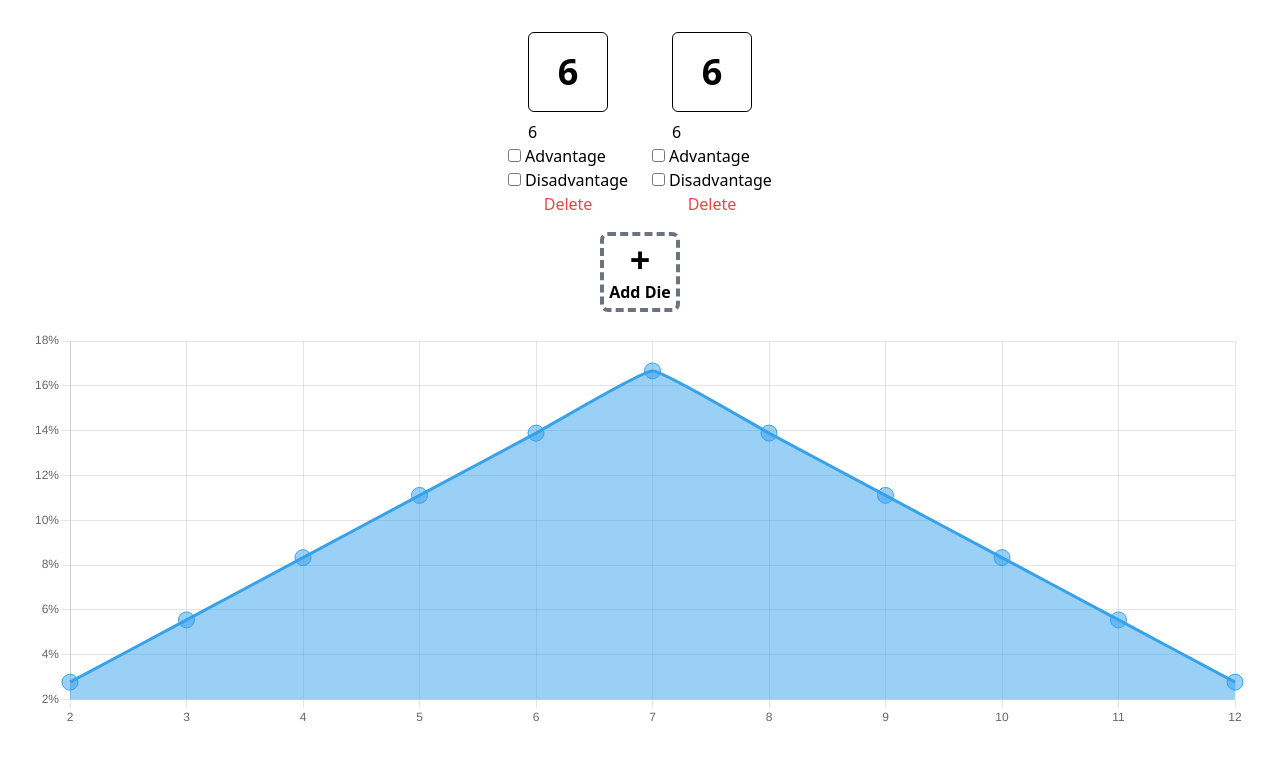
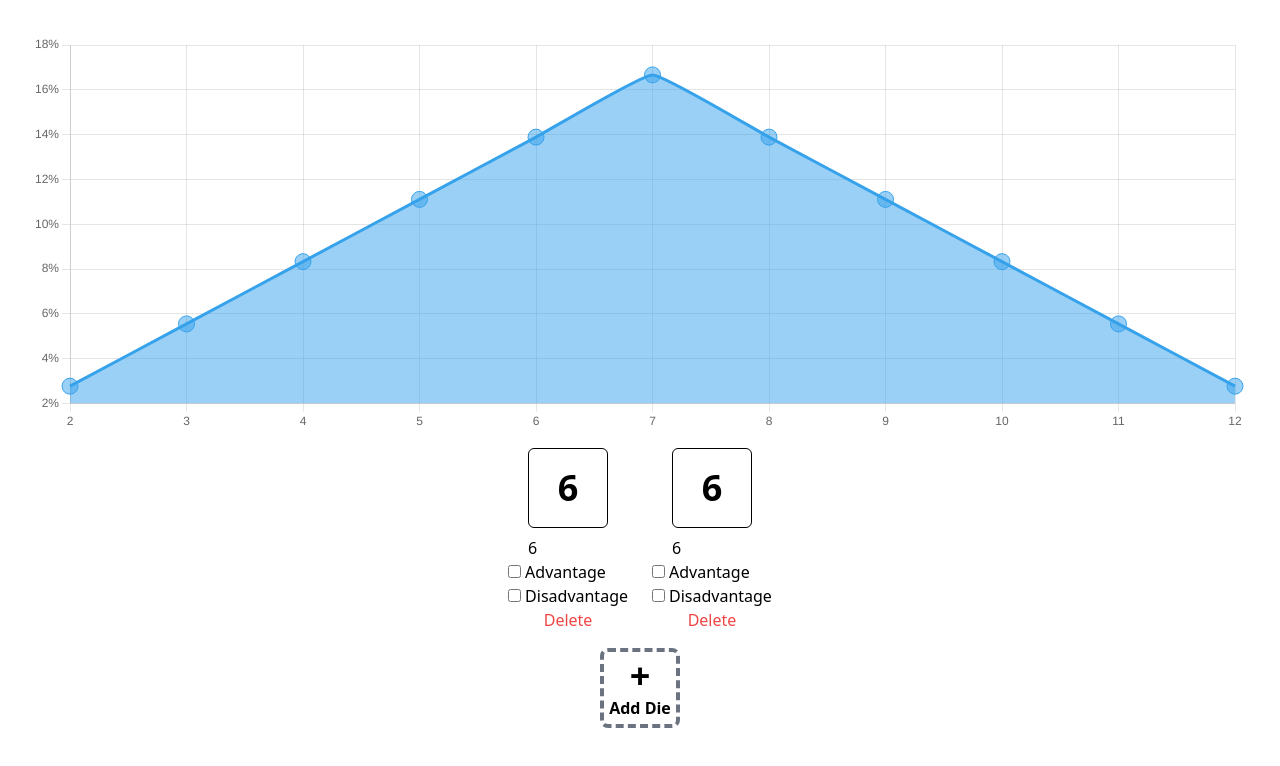
Before and after one commit to DeltaHarbinger/dice-lens, a Nuxt app: page / in a window 1280 px wide. Shown: the top 766 px of the page. Built offline with nearby package versions, Linux system fonts and the light colour scheme.

Commit message:
Moved chart to top

```diff
--- a/package.json
+++ b/package.json
@@ -17,6 +17,6 @@
     "vue-router": "latest"
   },
   "devDependencies": {
-    "typescript": "^5.6.2"
+    "typescript": "^5.6.3"
   }
 }
--- a/pages/index.vue
+++ b/pages/index.vue
@@ -6,6 +6,13 @@ const { currentDice, addDie, removeDieByIndex } = useDice();
 
 <template>
   <main class="p-8 space-y-4">
+    <ClientOnly>
+      <DiceProbability
+        v-if="currentDice.length > 0"
+        class="max-h-[50vh]"
+        :dice="currentDice"
+      />
+    </ClientOnly>
     <div class="flex gap-6 justify-center max-w-full flex-wrap">
       <div v-for="(die, index) in currentDice" :key="`die_${index}`">
         <DiceEdit v-model="currentDice[index]" />
@@ -13,13 +20,6 @@ const { currentDice, addDie, removeDieByIndex } = useDice();
       </div>
     </div>
     <DiceAddTile class="cursor-pointer mx-auto w-fit" @click="addDie()" />
-    <ClientOnly>
-      <DiceProbability
-        v-if="currentDice.length > 0"
-        class="max-h-[50vh]"
-        :dice="currentDice"
-      />
-    </ClientOnly>
   </main>
 </template>
 
```
Also changed, not shown: 1 other file (tests, documents, lock files or other folders).
